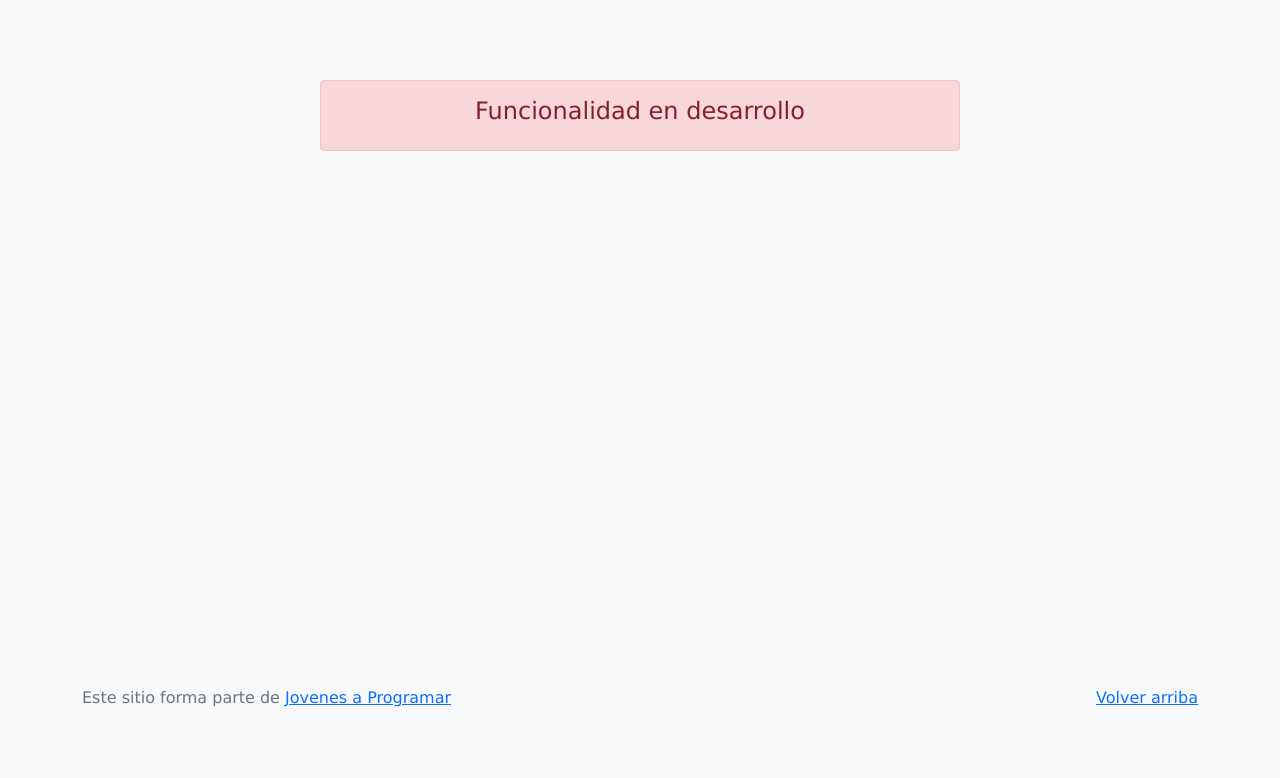
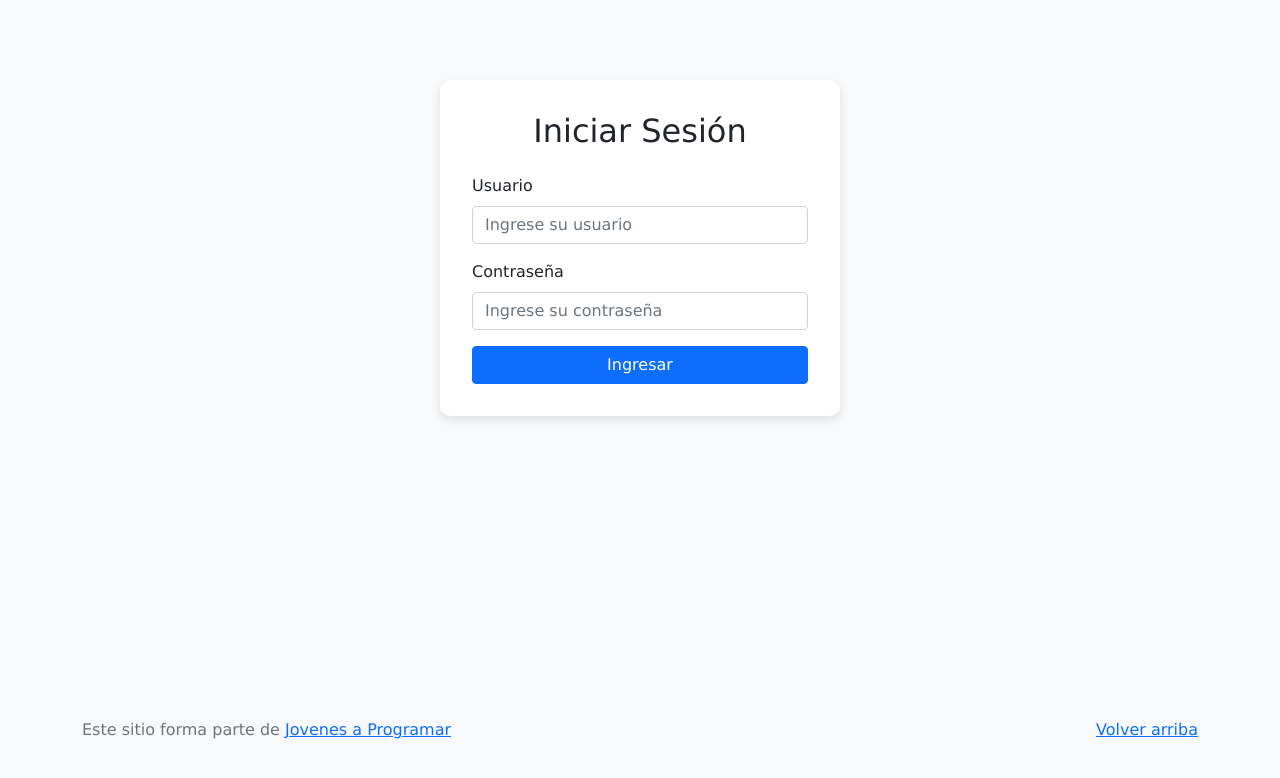
Before and after one commit to Patata-Kun/JaP-2025-e_commerce, a plain HTML site: page login.html in a window 1280 px wide. Drawn offline with Linux system fonts and the light colour scheme.

Commit message:
Update login.html

```diff
--- a/login.html
+++ b/login.html
@@ -2,37 +2,45 @@
 <html lang="es">
 
 <head>
-  <meta http-equiv="Content-Type" content="text/html; charset=UTF-8">
+  <meta charset="UTF-8">
   <meta name="viewport" content="width=device-width, initial-scale=1, shrink-to-fit=no">
   <title>eMercado - Todo lo que busques está aquí</title>
 
   <link href="https://fonts.googleapis.com/css?family=Raleway:300,300i,400,400i,700,700i,900,900i" rel="stylesheet">
   <link href="css/bootstrap.min.css" rel="stylesheet">
   <link href="css/styles.css" rel="stylesheet">
-  <style>
-    body {
-      background-color: rgb(248, 249, 250);
-    }
-  </style>
 </head>
 
 <body>
   <main class="mt-5">
     <div class="container">
-      <div class="alert alert-danger text-center" role="alert">
-        <h4 class="alert-heading">Funcionalidad en desarrollo</h4>
+      <div class="login-container">
+        <h2 class="text-center mb-4">Iniciar Sesión</h2>
+        <form id="loginForm">
+          <!-- Usuario -->
+          <div class="mb-3">
+            <label for="usuario" class="form-label">Usuario</label>
+            <input type="text" class="form-control" id="usuario" name="usuario" placeholder="Ingrese su usuario">
+          </div>
+          <!-- Contraseña -->
+          <div class="mb-3">
+            <label for="contraseña" class="form-label">Contraseña</label>
+            <input type="password" class="form-control" id="contraseña" name="contraseña" placeholder="Ingrese su contraseña">
+          </div>
+          <!-- Botón Ingresar -->
+          <button type="submit" class="btn btn-primary w-100">Ingresar</button>
+        </form>
       </div>
     </div>
   </main>
+
   <footer class="text-muted">
     <div class="container">
-      <p class="float-end">
-        <a href="#">Volver arriba</a>
-      </p>
+      <p class="float-end"><a href="#">Volver arriba</a></p>
       <p>Este sitio forma parte de <a href="https://jovenesaprogramar.edu.uy/" target="_blank">Jovenes a Programar</a></p>
     </div>
   </footer>
+
   <script src="js/login.js"></script>
 </body>
-
 </html>
```
